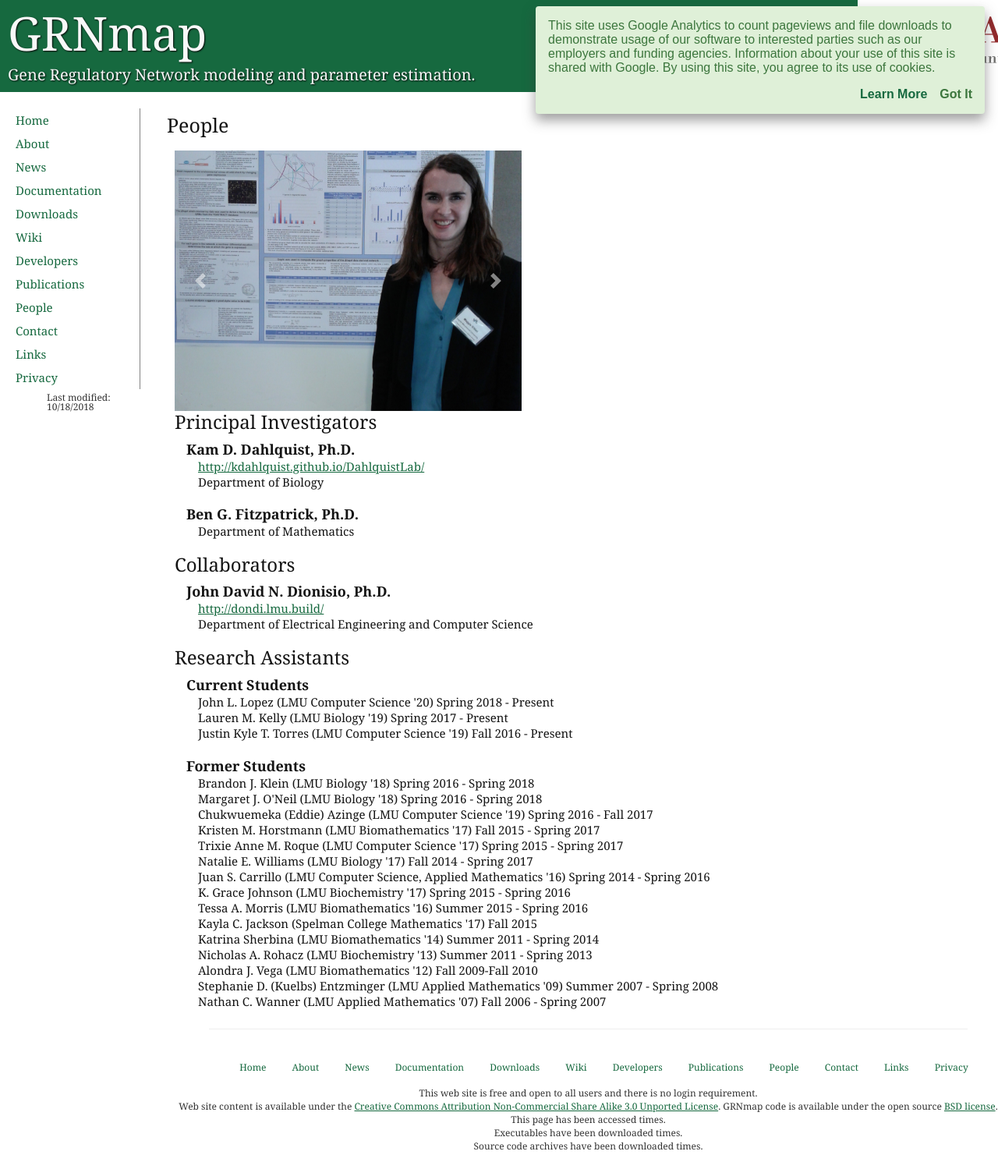
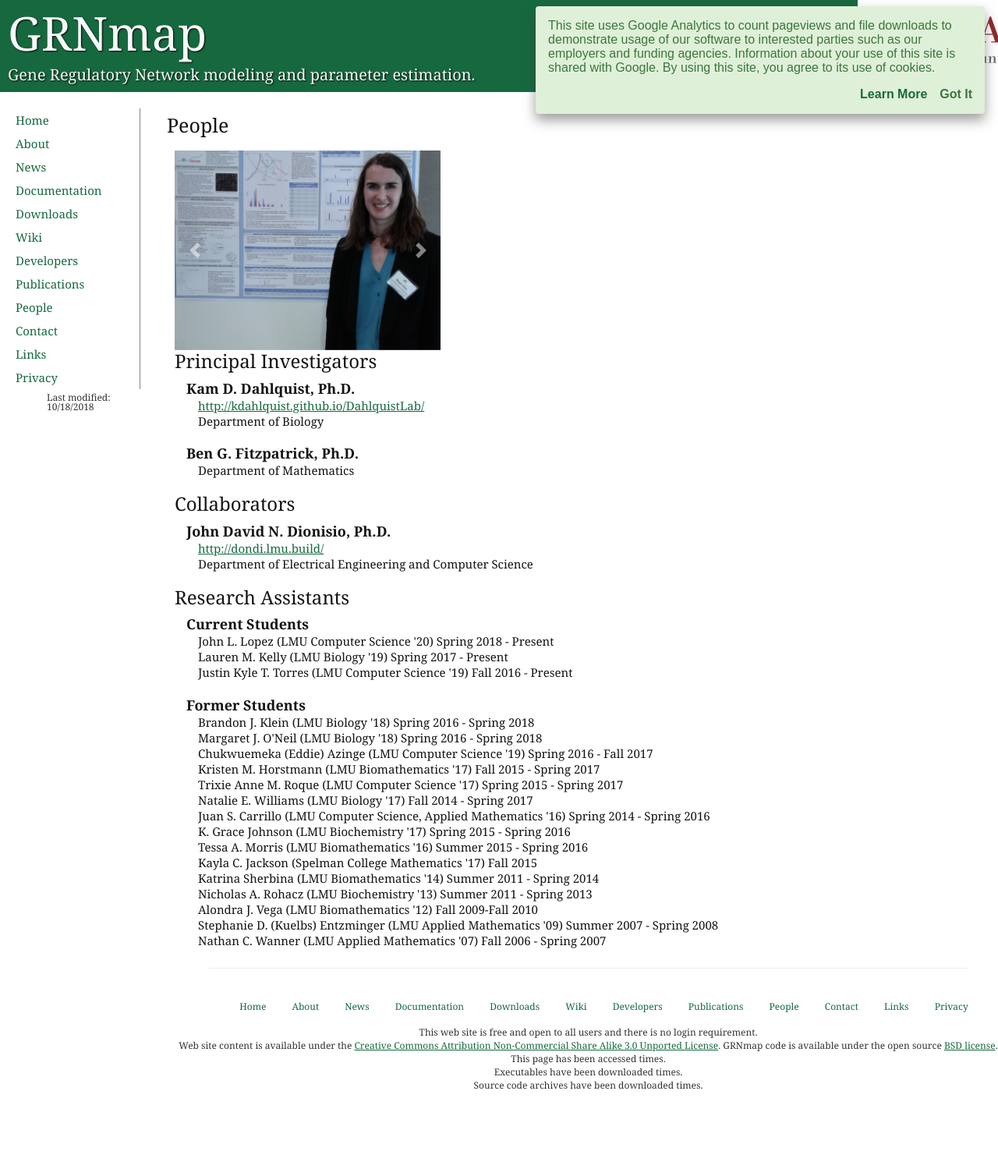
Before and after one commit to kdahlquist/GRNmap, a Jekyll site: the page built from people.html, in a window 1280 px wide. Shown: the whole page at 78% size. Built offline with Jekyll 4.4.1, drawn with Linux system fonts in a browser that asks for light colours; after the commit the page ends 1421 px from its top, so only the background shows below that.

Commit message:
change carousel image size to 30%, 10%

```diff
--- a/people.html
+++ b/people.html
@@ -9,7 +9,7 @@
 Styling for side box currently isn't working,
 Need to convert to data dependant format
 -->
-<div class="container carousel-container" style="width: 40%; height:25%; margin-left: 0;">
+<div class="container carousel-container" style="width: 30%; height:10%; margin-left: 0;">
     <div class="row">
         <div id="carouselControls" class="carousel slide" data-ride="carousel">
             <div class="carousel-inner">
```
